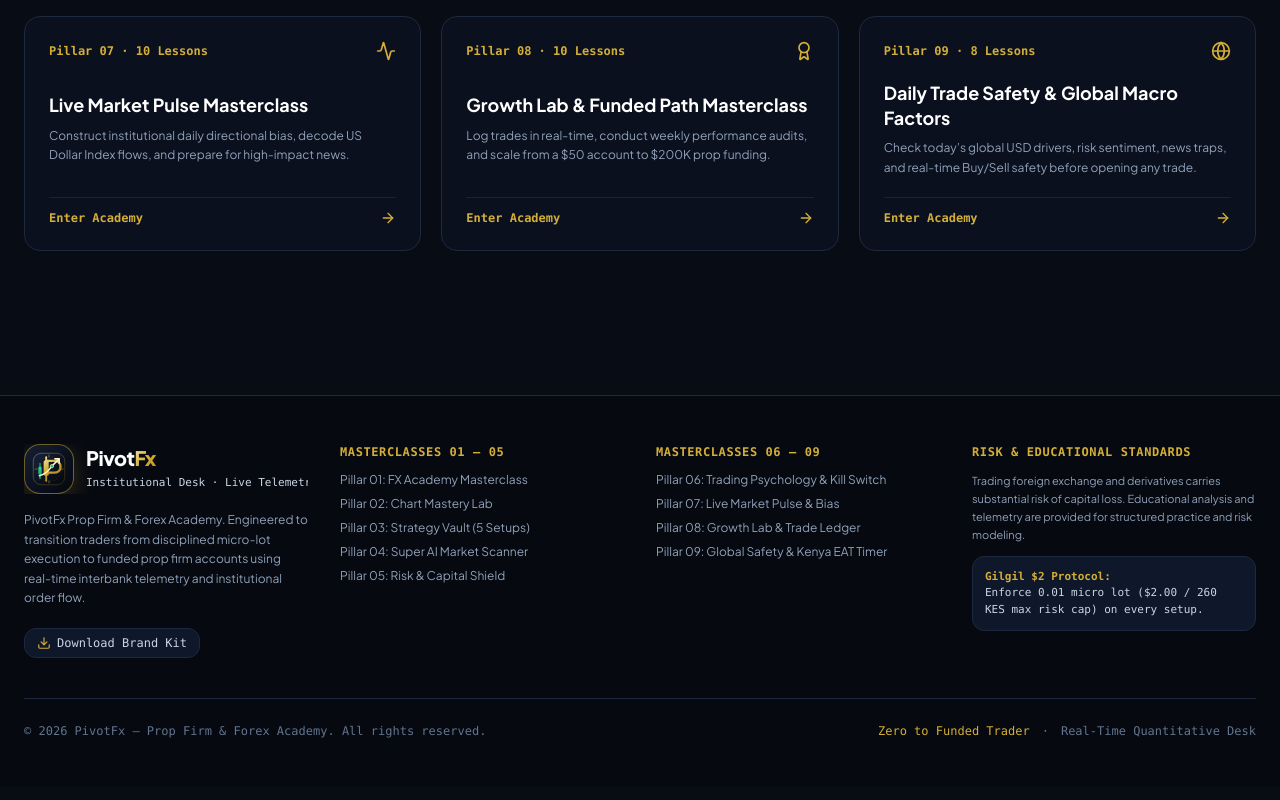
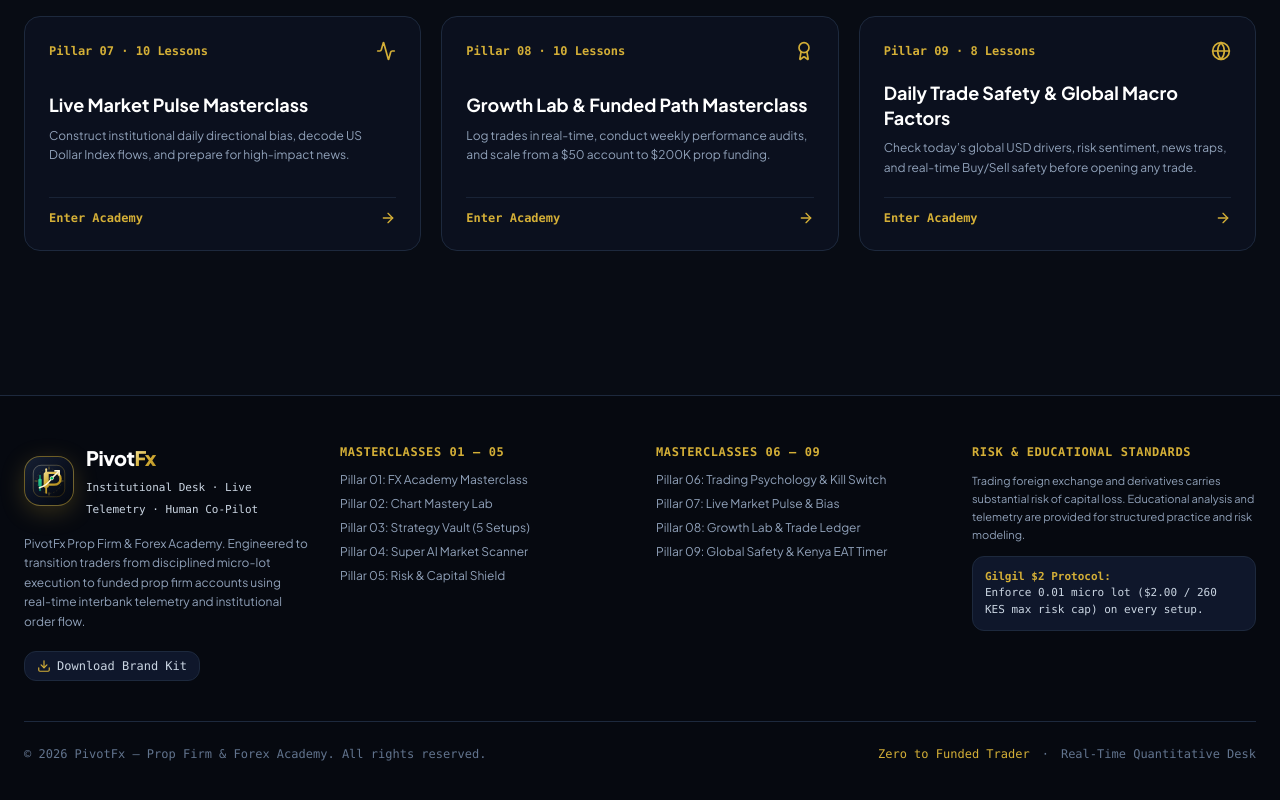
Before and after one commit to pivotfx/PivotFX, a React (Vite) app: page / in a window 1280 px wide. Shown: the part 1330-2130 px from the top of the page. Built offline with nearby package versions, Linux system fonts and the light colour scheme; no server answers.

Commit message:
Update Footer.tsx

```diff
--- a/src/components/common/Footer.tsx
+++ b/src/components/common/Footer.tsx
@@ -15,13 +15,13 @@ export const Footer: React.FC<FooterProps> = ({
   return (
     <footer className="w-full bg-[#060910] border-t border-slate-800 text-slate-400 mt-16">
       <div className="max-w-7xl mx-auto px-4 sm:px-6 py-12">
-        <div className="grid grid-cols-1 md:grid-cols-2 lg:grid-cols-4 gap-8 mb-10">
+        <div className="grid grid-cols-1 md:grid-cols-4 gap-8 mb-10">
           {/* Col 1: Brand & Identity */}
-          <div className="space-y-4 min-w-0">
-            <div className="min-w-0 max-w-full overflow-hidden">
+          <div className="space-y-4 md:col-span-1">
+            <div className="min-w-0 max-w-[320px] [&_*]:!whitespace-normal [&_*]:!break-words [&_*]:!max-w-full [&_*]:!leading-snug">
               <Logo size="md" showBadge={true} />
             </div>
-            <p className="text-xs text-slate-400 leading-relaxed break-words">
+            <p className="text-xs text-slate-400 leading-relaxed">
               PivotFx Prop Firm & Forex Academy. Engineered to transition traders from disciplined micro-lot execution to funded prop firm accounts using real-time interbank telemetry and institutional order flow.
             </p>
             <div className="flex items-center gap-2 pt-1">
@@ -36,7 +36,7 @@ export const Footer: React.FC<FooterProps> = ({
           </div>
 
           {/* Col 2: Masterclasses 01 - 05 */}
-          <div className="space-y-3 min-w-0">
+          <div className="space-y-3">
             <h4 className="text-xs font-mono font-bold uppercase tracking-wider text-[#D4AF37]">
               Masterclasses 01 – 05
             </h4>
@@ -85,7 +85,7 @@ export const Footer: React.FC<FooterProps> = ({
           </div>
 
           {/* Col 3: Masterclasses 06 - 09 */}
-          <div className="space-y-3 min-w-0">
+          <div className="space-y-3">
             <h4 className="text-xs font-mono font-bold uppercase tracking-wider text-[#D4AF37]">
               Masterclasses 06 – 09
             </h4>
@@ -126,11 +126,11 @@ export const Footer: React.FC<FooterProps> = ({
           </div>
 
           {/* Col 4: Prop Firm Risk & Educational Standards */}
-          <div className="space-y-3 min-w-0">
+          <div className="space-y-3">
             <h4 className="text-xs font-mono font-bold uppercase tracking-wider text-[#D4AF37]">
               Risk &amp; Educational Standards
             </h4>
-            <p className="text-[11px] text-slate-400 leading-relaxed break-words">
+            <p className="text-[11px] text-slate-400 leading-relaxed">
               Trading foreign exchange and derivatives carries substantial risk of capital loss. Educational analysis and telemetry are provided for structured practice and risk modeling.
             </p>
             <div className="p-3 rounded-xl bg-slate-900 border border-slate-800 text-[11px] font-mono text-slate-300">
```
